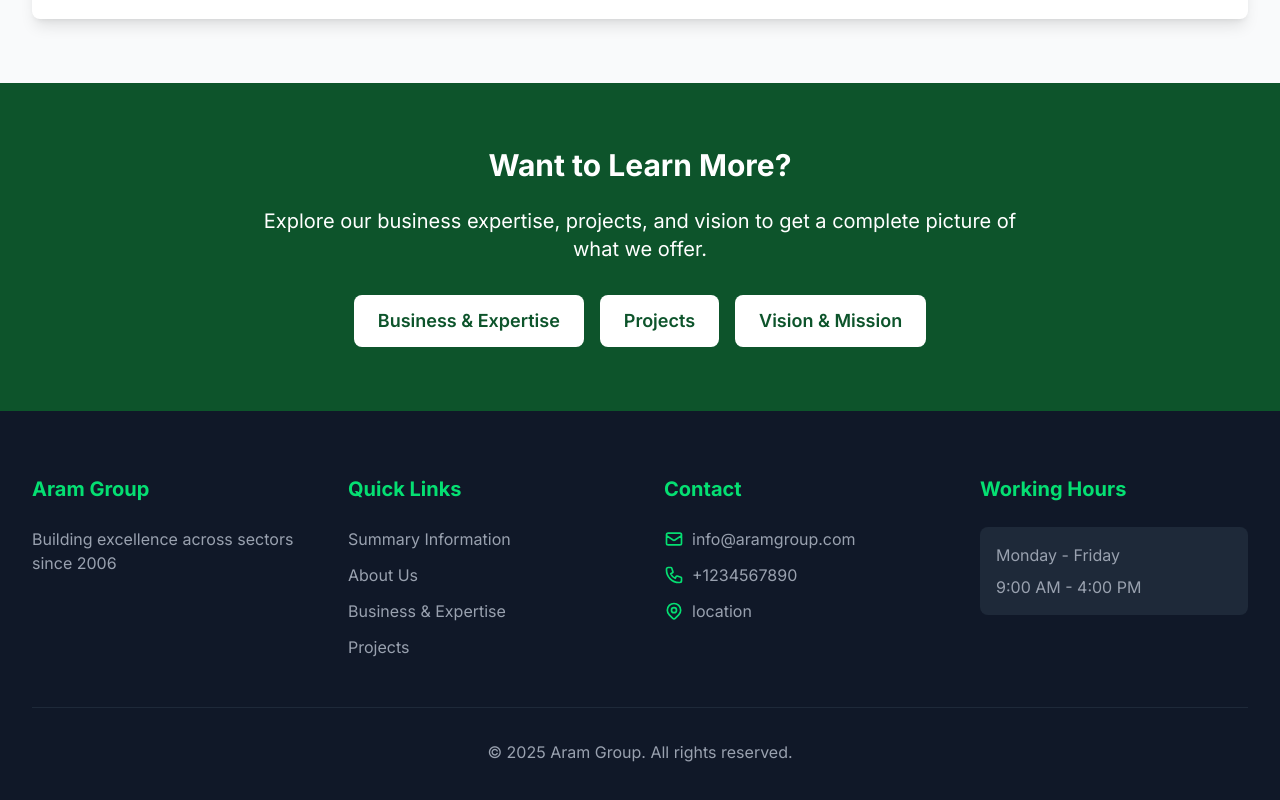
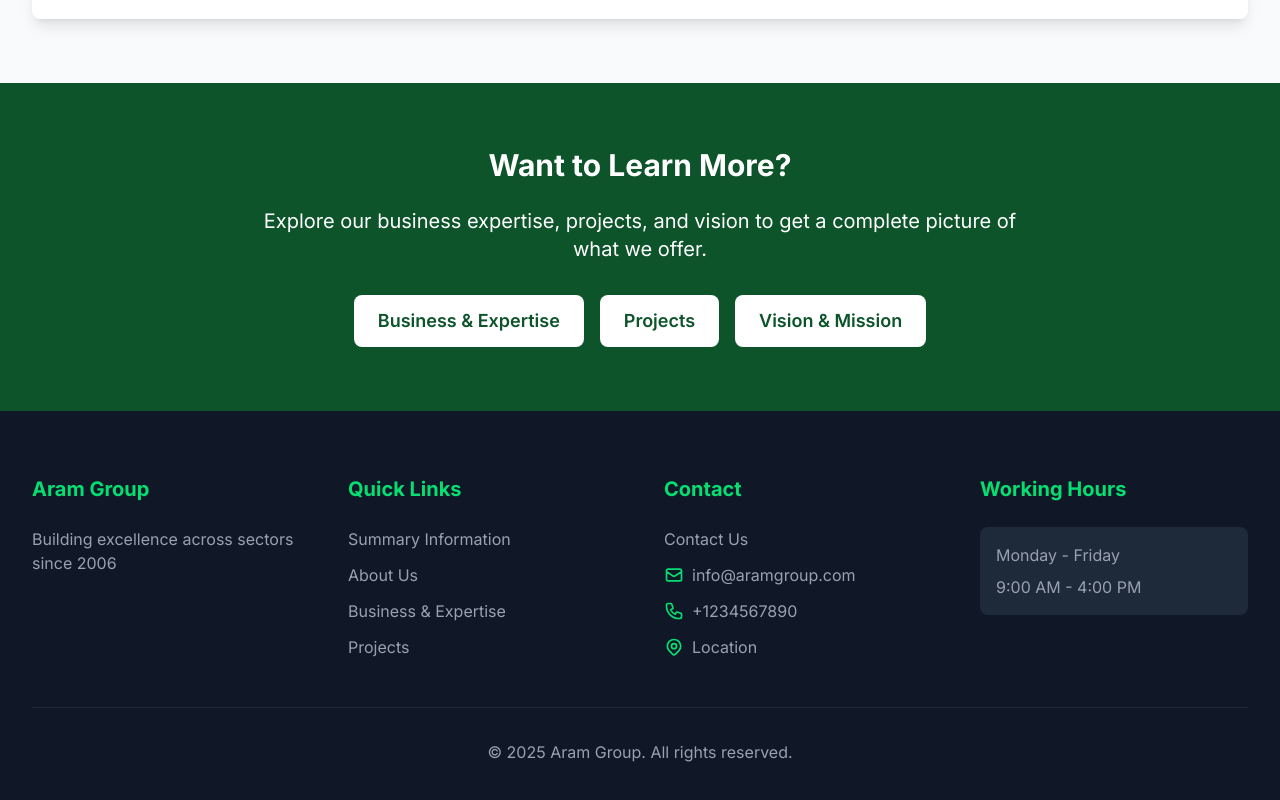
Before and after one commit to hadi14250/Aram, a Next.js app: page /about in a window 1280 px wide. Shown: the part 1429-2229 px from the top of the page. Built offline with nearby package versions, Linux system fonts and the light colour scheme.

Commit message:
added picture to about us

```diff
--- a/app/about/page.tsx
+++ b/app/about/page.tsx
@@ -163,11 +163,12 @@ export default function About() {
               Projects
             </Link>
             <Link
-              href="/vision"
-              className="inline-block bg-white text-green-900 px-6 py-3 rounded-lg text-lg font-semibold hover:bg-gray-100 transition-all duration-300"
-            >
-              Vision & Mission
-            </Link>
+            href="/#vision"
+            className="inline-block bg-white text-green-900 px-6 py-3 rounded-lg text-lg font-semibold hover:bg-gray-100 transition-all duration-300"
+          >
+            Vision & Mission
+          </Link>
+
           </div>
         </div>
       </section>
--- a/app/components/footer.tsx
+++ b/app/components/footer.tsx
@@ -40,26 +40,50 @@ const Footer = () => {
             <h3 className="text-xl font-bold mb-6 text-green-400">Contact</h3>
             <ul className="space-y-3 text-gray-400">
             <li className="flex items-center">
+            <Link href="/contacts" className="text-gray-400 hover:text-white transition-colors duration-300">
+                  Contact Us
+                </Link>
+              </li>
+              <li className="flex items-center">
                     <svg xmlns="http://www.w3.org/2000/svg" className="h-5 w-5 mr-2 text-green-400" fill="none" viewBox="0 0 24 24" stroke="currentColor">
                         <path strokeLinecap="round" strokeLinejoin="round" strokeWidth={2} d="M3 8l7.89 5.26a2 2 0 002.22 0L21 8M5 19h14a2 2 0 002-2V7a2 2 0 00-2-2H5a2 2 0 00-2 2v10a2 2 0 002 2z" />
                     </svg>
+                    <a
+                        href="mailto:info@aramgroup.com"
+                        className="text-gray-400 hover:text-white transition-colors duration-300"
+                    >
                         info@aramgroup.com
+                    </a>
                     </li>
+
                     <li className="flex items-center">
                     <svg xmlns="http://www.w3.org/2000/svg" className="h-5 w-5 mr-2 text-green-400" fill="none" viewBox="0 0 24 24" stroke="currentColor">
                         <path strokeLinecap="round" strokeLinejoin="round" strokeWidth={2} d="M3 5a2 2 0 012-2h3.28a1 1 0 01.948.684l1.498 4.493a1 1 0 01-.502 1.21l-2.257 1.13a11.042 11.042 0 005.516 5.516l1.13-2.257a1 1 0 011.21-.502l4.493 1.498a1 1 0 01.684.949V19a2 2 0 01-2 2h-1C9.716 21 3 14.284 3 6V5z" />
                     </svg>
+                    <a
+                        href="tel:+1234567890"
+                        className="text-gray-400 hover:text-white transition-colors duration-300"
+                    >
                         +1234567890
+                    </a>
                     </li>
+
               <li className="flex items-center">
                     <svg xmlns="http://www.w3.org/2000/svg" className="h-5 w-5 mr-2 text-green-400" fill="none" viewBox="0 0 24 24" stroke="currentColor">
                     <path strokeLinecap="round" strokeLinejoin="round" strokeWidth={2} d="M17.657 16.657L13.414 20.9a1.998 1.998 0 01-2.827 0l-4.244-4.243a8 8 0 1111.314 0z" />
                     <path strokeLinecap="round" strokeLinejoin="round" strokeWidth={2} d="M15 11a3 3 0 11-6 0 3 3 0 016 0z" />
                 </svg>
-                <Link href="https://maps.app.goo.gl/8NXtHdhZXJFPeAqn8?g_st=com.google.maps.preview.copy">
-                  location
-                </Link>
+
+                <a
+                    href="https://maps.app.goo.gl/8NXtHdhZXJFPeAqn8?g_st=com.google.maps.preview.copy"
+                    target="_blank"
+                    rel="noopener noreferrer"
+                    className="text-gray-400 hover:text-white transition-colors duration-300"
+                >
+                    Location
+                </a>
                 </li>
+
             </ul>
           </div>
           <div>
--- a/app/page.tsx
+++ b/app/page.tsx
@@ -204,7 +204,7 @@ export default function Home() {
       </section>
 
       {/* Vision & Mission */}
-      <section className="py-10 sm:py-20">
+      <section id="vision" className="py-10 sm:py-20">
         <div className="max-w-7xl mx-auto px-4 sm:px-6 lg:px-8">
           <div className="text-center mb-8 sm:mb-16">
             <h2 className="text-2xl sm:text-3xl md:text-4xl font-bold text-green-900 mb-2 sm:mb-4">Vision & Mission</h2>
```
Lines whose indentation alone changed are shown as unchanged.
